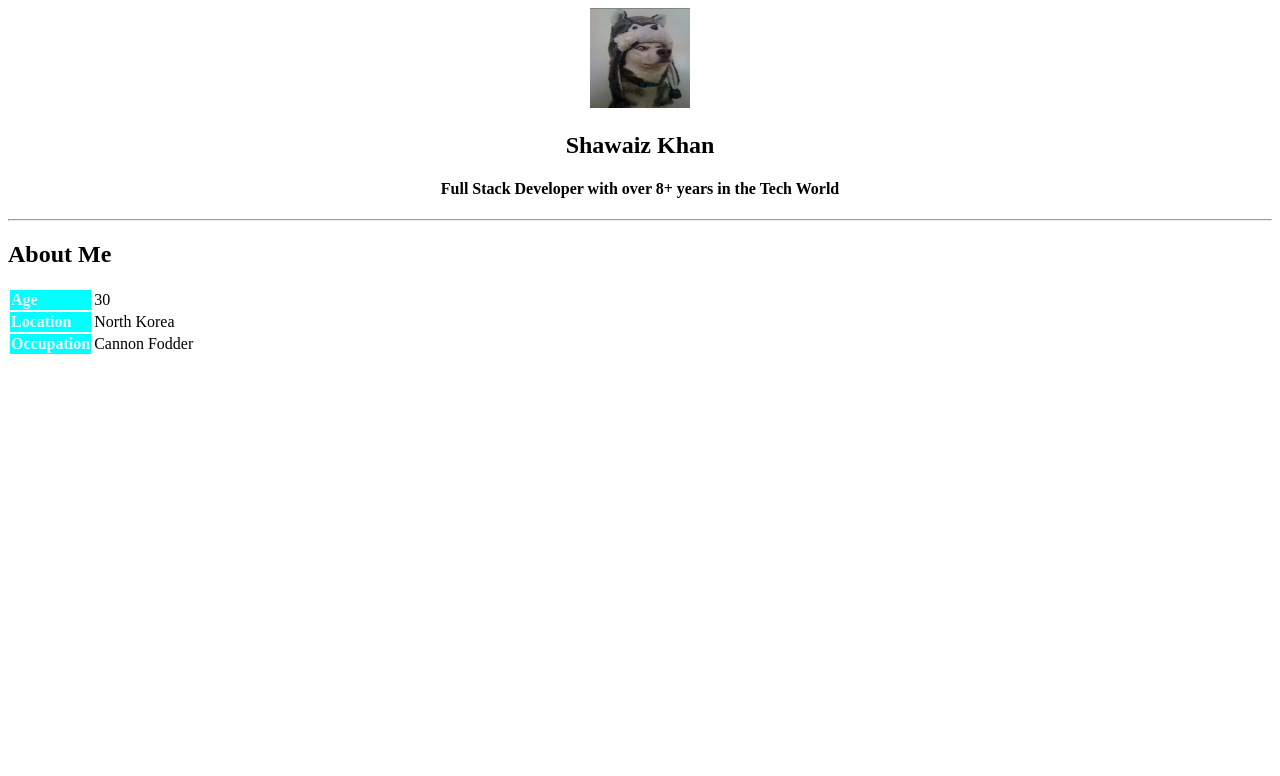
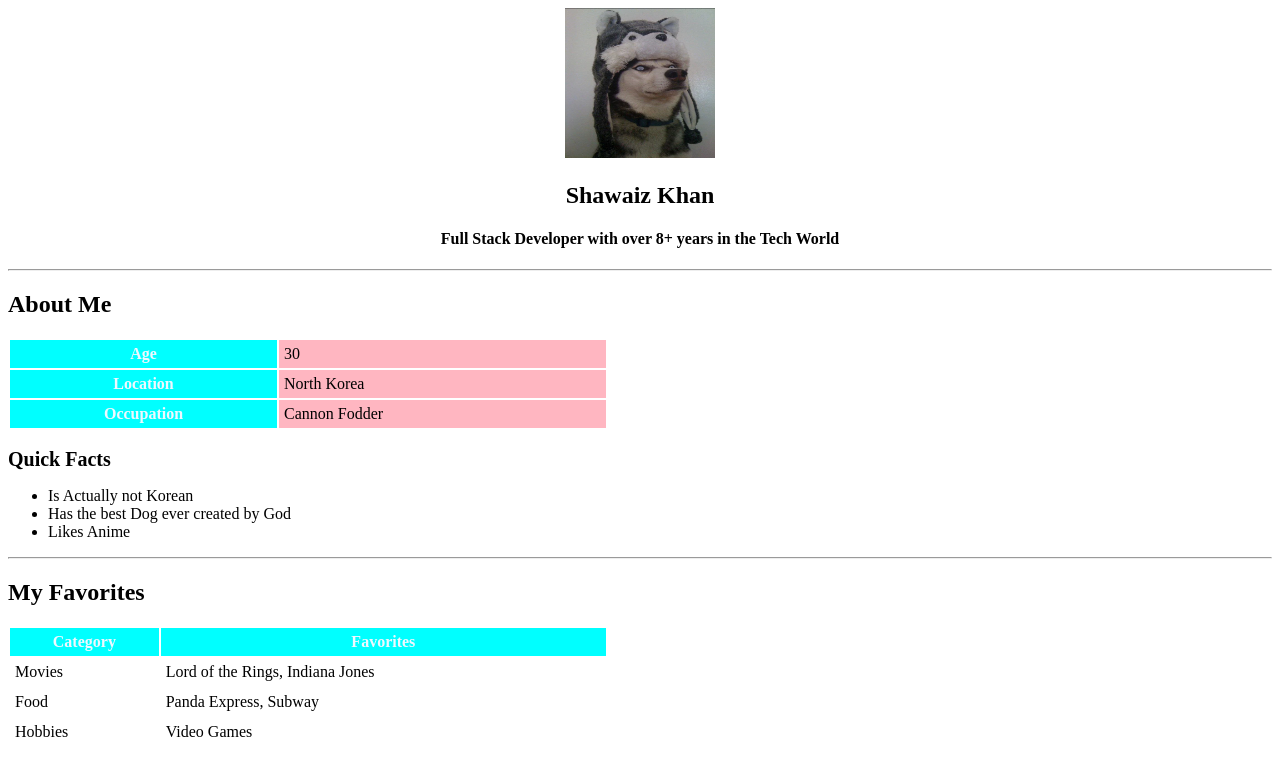
Before and after one commit to Shawaiz99/project-personal-profile-html, a plain HTML site: page index.html in a window 1280 px wide. Drawn offline with Linux system fonts and the light colour scheme.

Commit message:
Created an About Me section and My Favorites section with tables on both

```diff
--- a/index.html
+++ b/index.html
@@ -5,7 +5,7 @@
     <meta name="viewport" content="width=device-width, initial-scale=1.0">
     <title>Document</title>
     <header>
-        <center><img src="profile.png" alt="picture of myself" height="100" width="100"></center>
+        <center><img src="profile.png" alt="picture of myself" height="150" width="150"></center>
         <div>
             <center><h2>Shawaiz Khan</h2></center>
             <center><h4>
@@ -18,29 +18,71 @@
 </head>
 <body>
     <h2>About Me</h2>
-    <table>
+    <table width="600" cellpadding="5">
         <tbody>
             <tr>
-                <td style="background-color: aqua; color: aliceblue;"><b>Age</b></td>
-                <td>30</td>
+                <td style="background-color: aqua; color: aliceblue;">
+                    <b><center>Age</center></b>
+                </td>
+                <td style="background-color: lightpink;">
+                    30
+                </td>
             </tr>
             <tr>
                 <td style="background-color: aqua; color: aliceblue;">
-                    <b>Location</b>
+                    <center><b>Location</b></center>
                 </td>
-                <td>
+                <td style="background-color: lightpink;">
                     North Korea
                 </td>
             </tr>
             <tr>
                 <td style="background-color: aqua; color: aliceblue;">
-                    <b>Occupation</b>
+                    <center><b>Occupation</b></center>
                 </td>
-                <td>
+                <td style="background-color: lightpink;">
                     Cannon Fodder
                 </td>
             </tr>
         </tbody>
     </table>
+    <br>
+    <div>
+        <span style="font-size: 20px;"><b>Quick Facts</b></span>
+        <ul>
+            <li>Is Actually not Korean</li>
+            <li>Has the best Dog ever created by God</li>
+            <li>Likes Anime</li>
+        </ul>
+    </div>
+    <hr>
+    <div>
+        <h2>
+            My Favorites
+        </h2>
+        <table width="600" cellpadding="5">
+            <thead>
+                <tr style="background-color: aqua; color: aliceblue;">
+                    <th>Category</th>
+                    <th>Favorites</th>
+                </tr>
+            </thead>
+            <tbody>
+                <tr>
+                    <td>Movies</td>
+                    <td>Lord of the Rings, Indiana Jones</td>
+                </tr>
+                <tr>
+                    <td>Food</td>
+                    <td>Panda Express, Subway</td>
+                </tr>
+                <tr>
+                    <td>Hobbies</td>
+                    <td>Video Games</td>
+                </tr>
+            </tbody>
+        </table>
+    </div>
+
 </body>
 </html>
```
